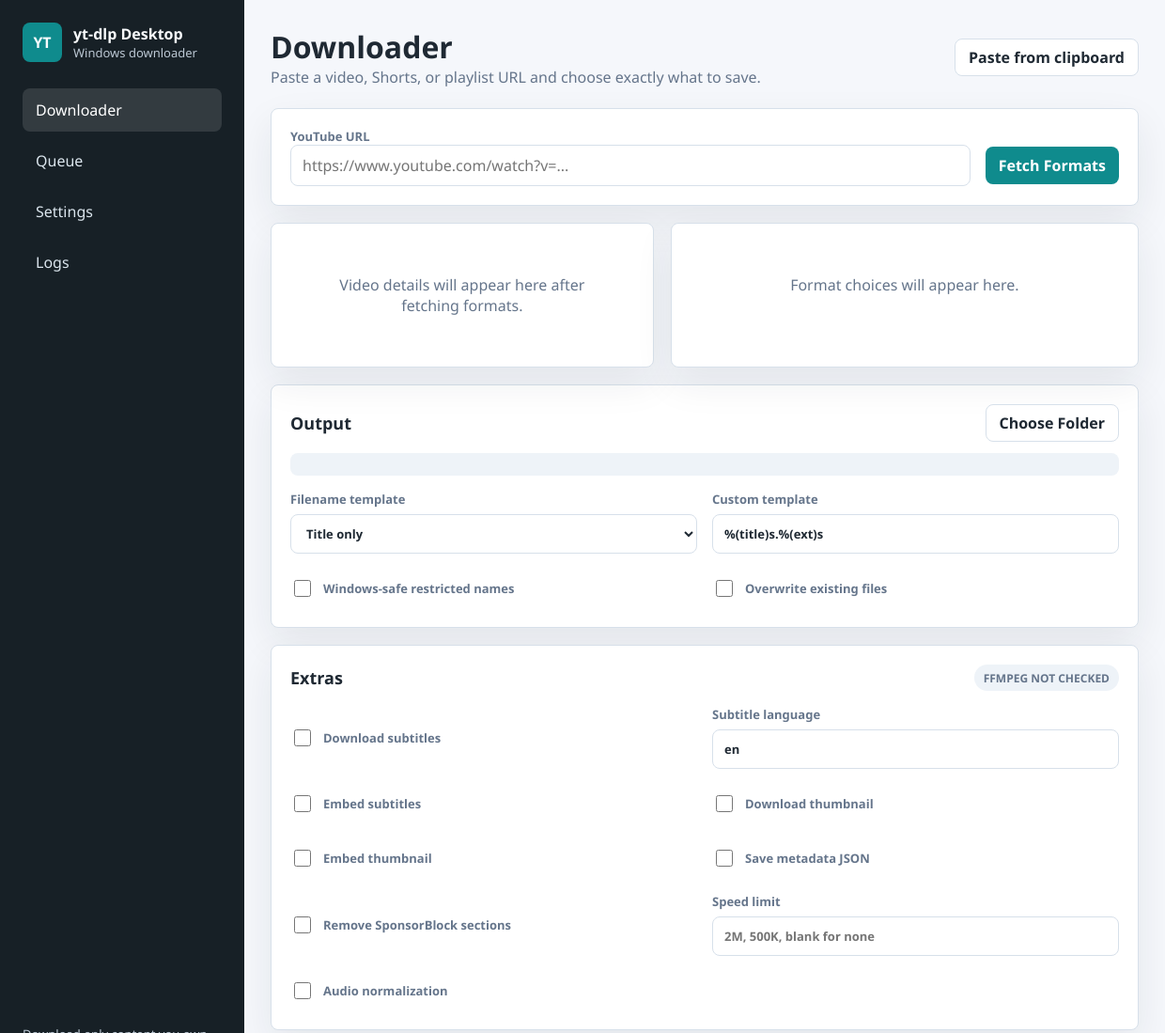
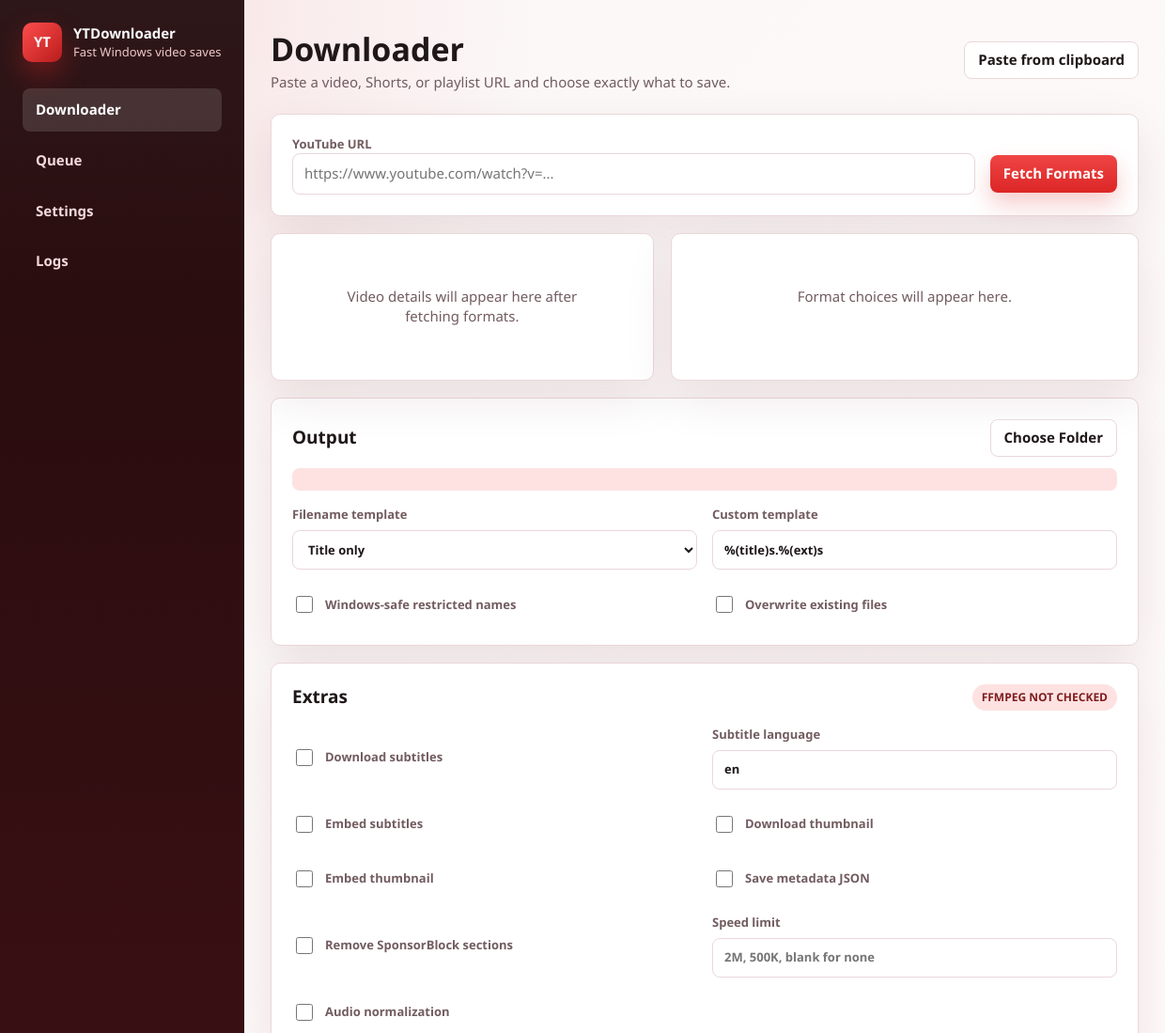
Before and after one commit to chiranjeetsamal/YTDownloader, an Electron app: page src/renderer/index.html in a window 1240 px wide. Shown: the top 1099 px of the page at 94% size. Drawn offline with Linux system fonts and the light colour scheme; no server answers.

Commit message:
Rename app and refresh red theme

```diff
--- a/package.json
+++ b/package.json
@@ -1,5 +1,5 @@
 {
-  "name": "yt-dlp-desktop",
+  "name": "ytdownloader",
   "version": "1.0.0",
   "description": "A polished Electron desktop app for downloading YouTube videos with yt-dlp.",
   "main": "src/main/main.js",
@@ -22,8 +22,8 @@
     "electron-builder": "^24.13.3"
   },
   "build": {
-    "appId": "com.codex.ytdlpdesktop",
-    "productName": "yt-dlp Desktop",
+    "appId": "com.codex.ytdownloader",
+    "productName": "YTDownloader",
     "directories": {
       "output": "dist"
     },
--- a/src/main/main.js
+++ b/src/main/main.js
@@ -18,7 +18,7 @@ function createWindow() {
     minWidth: 980,
     minHeight: 680,
     backgroundColor: '#f6f7fb',
-    title: 'yt-dlp Desktop',
+    title: 'YTDownloader',
     webPreferences: {
       preload: path.join(__dirname, '..', 'preload', 'preload.js'),
       contextIsolation: true,
--- a/src/main/settingsStore.js
+++ b/src/main/settingsStore.js
@@ -32,7 +32,7 @@ const schema = {
 };
 
 const defaults = {
-  downloadFolder: path.join(downloadsPath, 'yt-dlp Desktop'),
+  downloadFolder: path.join(downloadsPath, 'YTDownloader'),
   defaultVideoQuality: 'best',
   defaultAudioFormat: 'best',
   defaultContainer: 'mp4',
--- a/src/renderer/index.html
+++ b/src/renderer/index.html
@@ -3,7 +3,7 @@
   <head>
     <meta charset="UTF-8" />
     <meta name="viewport" content="width=device-width, initial-scale=1.0" />
-    <title>yt-dlp Desktop</title>
+    <title>YTDownloader</title>
     <link rel="stylesheet" href="./styles.css" />
   </head>
   <body>
@@ -11,8 +11,8 @@
       <div class="brand">
         <div class="brand-mark">YT</div>
         <div>
-          <strong>yt-dlp Desktop</strong>
-          <span>Windows downloader</span>
+          <strong>YTDownloader</strong>
+          <span>Fast Windows video saves</span>
         </div>
       </div>
       <nav>
--- a/src/renderer/styles.css
+++ b/src/renderer/styles.css
@@ -1,27 +1,39 @@
 :root {
   color-scheme: light dark;
-  --bg: #f5f7fb;
+  --bg: #fbf7f7;
+  --bg-end: #fffafa;
   --panel: #ffffff;
-  --panel-soft: #eef3f8;
-  --text: #1f2933;
-  --muted: #65758b;
-  --line: #d7e0ea;
-  --accent: #0f8b8d;
-  --accent-strong: #0b6769;
+  --panel-soft: #fff0f0;
+  --text: #1f1718;
+  --muted: #725c60;
+  --line: #ead7da;
+  --accent: #dc2626;
+  --accent-strong: #b91c1c;
+  --accent-soft: #fee2e2;
+  --accent-ink: #7f1d1d;
   --danger: #b42318;
   --ok: #087443;
-  --shadow: 0 16px 40px rgba(31, 41, 51, 0.08);
+  --sidebar: #230b0d;
+  --sidebar-soft: #3b1013;
+  --shadow: 0 18px 50px rgba(80, 24, 28, 0.1);
 }
 
 @media (prefers-color-scheme: dark) {
   :root {
-    --bg: #101418;
-    --panel: #171d22;
-    --panel-soft: #202930;
-    --text: #eef3f8;
-    --muted: #a7b4c2;
-    --line: #2d3944;
-    --shadow: 0 18px 42px rgba(0, 0, 0, 0.28);
+    --bg: #110d0e;
+    --bg-end: #1b1112;
+    --panel: #1c1516;
+    --panel-soft: #2b1719;
+    --text: #fff7f7;
+    --muted: #c9aeb2;
+    --line: #3f2a2d;
+    --accent: #ef4444;
+    --accent-strong: #f87171;
+    --accent-soft: #3a1719;
+    --accent-ink: #fecaca;
+    --sidebar: #170708;
+    --sidebar-soft: #310d10;
+    --shadow: 0 20px 55px rgba(0, 0, 0, 0.34);
   }
 }
 
@@ -34,9 +46,13 @@ body {
   min-height: 100vh;
   display: grid;
   grid-template-columns: 260px 1fr;
-  background: var(--bg);
+  background:
+    radial-gradient(circle at top left, rgba(220, 38, 38, 0.12), transparent 36rem),
+    linear-gradient(135deg, var(--bg), var(--bg-end));
   color: var(--text);
-  font-family: "Segoe UI", system-ui, -apple-system, BlinkMacSystemFont, sans-serif;
+  font-family: "Segoe UI Variable", "Segoe UI", system-ui, -apple-system, BlinkMacSystemFont, sans-serif;
+  font-size: 15px;
+  line-height: 1.45;
 }
 
 button,
@@ -48,6 +64,7 @@ select {
 button {
   border: 0;
   cursor: pointer;
+  transition: transform 120ms ease, box-shadow 120ms ease, background-color 120ms ease, border-color 120ms ease;
 }
 
 button:disabled {
@@ -61,7 +78,9 @@ button:disabled {
   gap: 28px;
   min-height: 100vh;
   padding: 24px;
-  background: #172026;
+  background:
+    linear-gradient(180deg, rgba(255, 255, 255, 0.05), transparent 28%),
+    linear-gradient(180deg, var(--sidebar), var(--sidebar-soft));
   color: #f9fbfd;
 }
 
@@ -76,15 +95,16 @@ button:disabled {
   place-items: center;
   width: 42px;
   height: 42px;
-  border-radius: 8px;
-  background: var(--accent);
+  border-radius: 10px;
+  background: linear-gradient(135deg, #ff4d4d, #b91c1c);
+  box-shadow: 0 14px 28px rgba(220, 38, 38, 0.35);
   font-weight: 800;
 }
 
 .brand span,
 .sidebar footer {
   display: block;
-  color: #bcc8d4;
+  color: #efc7ca;
   font-size: 13px;
 }
 
@@ -98,13 +118,14 @@ button:disabled {
   padding: 12px 14px;
   border-radius: 8px;
   background: transparent;
-  color: #dbe5ed;
+  color: #f5dadd;
   text-align: left;
+  font-weight: 700;
 }
 
 .nav-item.active,
 .nav-item:hover {
-  background: rgba(255, 255, 255, 0.12);
+  background: rgba(255, 255, 255, 0.13);
   color: #ffffff;
 }
 
@@ -147,15 +168,19 @@ p {
 }
 
 h1 {
-  font-size: 32px;
+  font-size: 34px;
+  font-weight: 800;
+  letter-spacing: 0;
 }
 
 h2 {
-  font-size: 18px;
+  font-size: 19px;
+  font-weight: 800;
 }
 
 h3 {
   font-size: 16px;
+  font-weight: 800;
 }
 
 .page-header {
@@ -175,12 +200,12 @@ h3 {
 .download-card {
   background: var(--panel);
   border: 1px solid var(--line);
-  border-radius: 8px;
+  border-radius: 10px;
   box-shadow: var(--shadow);
 }
 
 .panel {
-  padding: 20px;
+  padding: 22px;
   margin-bottom: 18px;
 }
 
@@ -203,6 +228,13 @@ select {
   color: var(--text);
 }
 
+input:focus,
+select:focus {
+  border-color: var(--accent);
+  box-shadow: 0 0 0 3px rgba(220, 38, 38, 0.16);
+  outline: none;
+}
+
 .input-row input {
   flex: 1;
 }
@@ -218,12 +250,14 @@ select {
 }
 
 .primary-button {
-  background: var(--accent);
+  background: linear-gradient(180deg, #ef4444, var(--accent));
   color: #fff;
+  box-shadow: 0 12px 24px rgba(220, 38, 38, 0.24);
 }
 
 .primary-button:hover {
   background: var(--accent-strong);
+  transform: translateY(-1px);
 }
 
 .ghost-button,
@@ -232,6 +266,14 @@ select {
   border: 1px solid var(--line);
   background: var(--panel);
   color: var(--text);
+}
+
+.ghost-button:hover,
+.download-actions button:hover,
+.command-row button:hover {
+  border-color: rgba(220, 38, 38, 0.35);
+  background: var(--accent-soft);
+  color: var(--accent-ink);
 }
 
 .large {
@@ -259,7 +301,7 @@ select {
   aspect-ratio: 16 / 9;
   overflow: hidden;
   border-radius: 8px;
-  background: var(--panel-soft);
+  background: linear-gradient(135deg, var(--panel-soft), #fff8f8);
   margin-bottom: 16px;
 }
 
@@ -291,8 +333,8 @@ select {
   min-height: 28px;
   border-radius: 999px;
   padding: 0 10px;
-  background: var(--panel-soft);
-  color: var(--muted);
+  background: var(--accent-soft);
+  color: var(--accent-ink);
   font-size: 12px;
   font-weight: 800;
   text-transform: uppercase;
@@ -329,7 +371,7 @@ select {
   margin-top: 12px;
   padding: 12px;
   border-radius: 8px;
-  background: var(--panel-soft);
+  background: var(--accent-soft);
   color: var(--muted);
   word-break: break-all;
 }
@@ -405,7 +447,7 @@ select {
   display: block;
   height: 100%;
   border-radius: inherit;
-  background: var(--accent);
+  background: linear-gradient(90deg, #f87171, var(--accent));
 }
 
 .status.completed {
```
Also changed, not shown: README.md, 1 other file.
